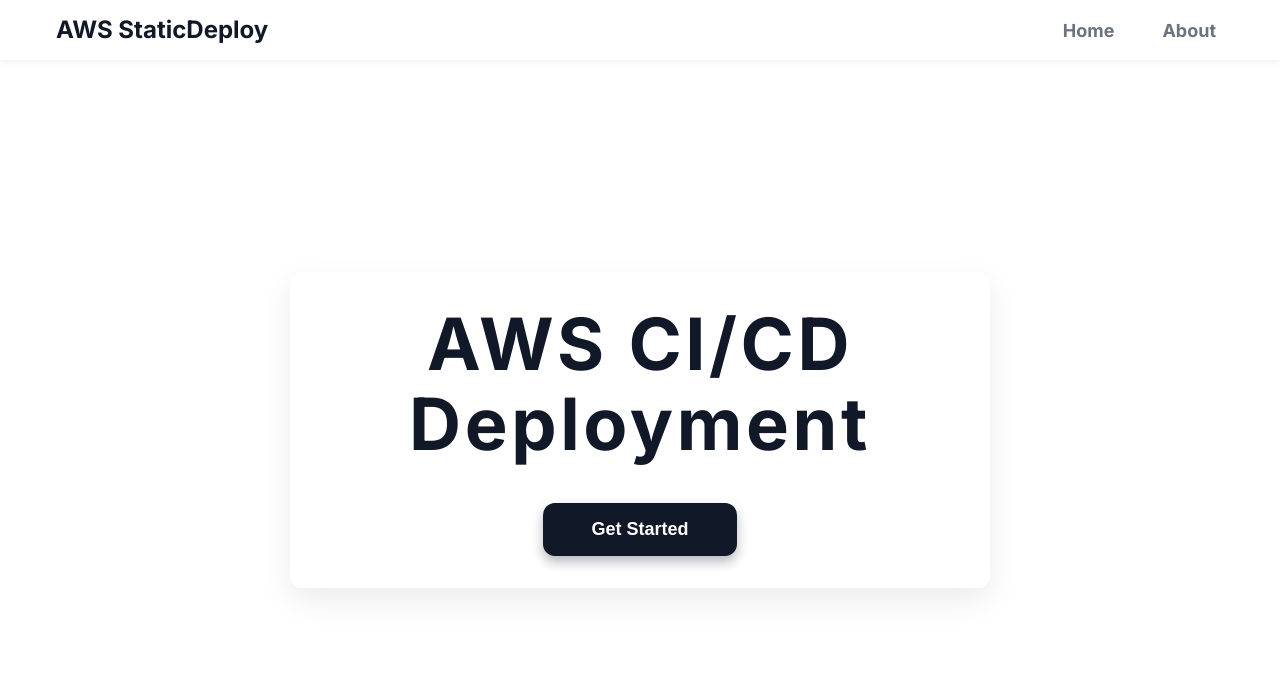
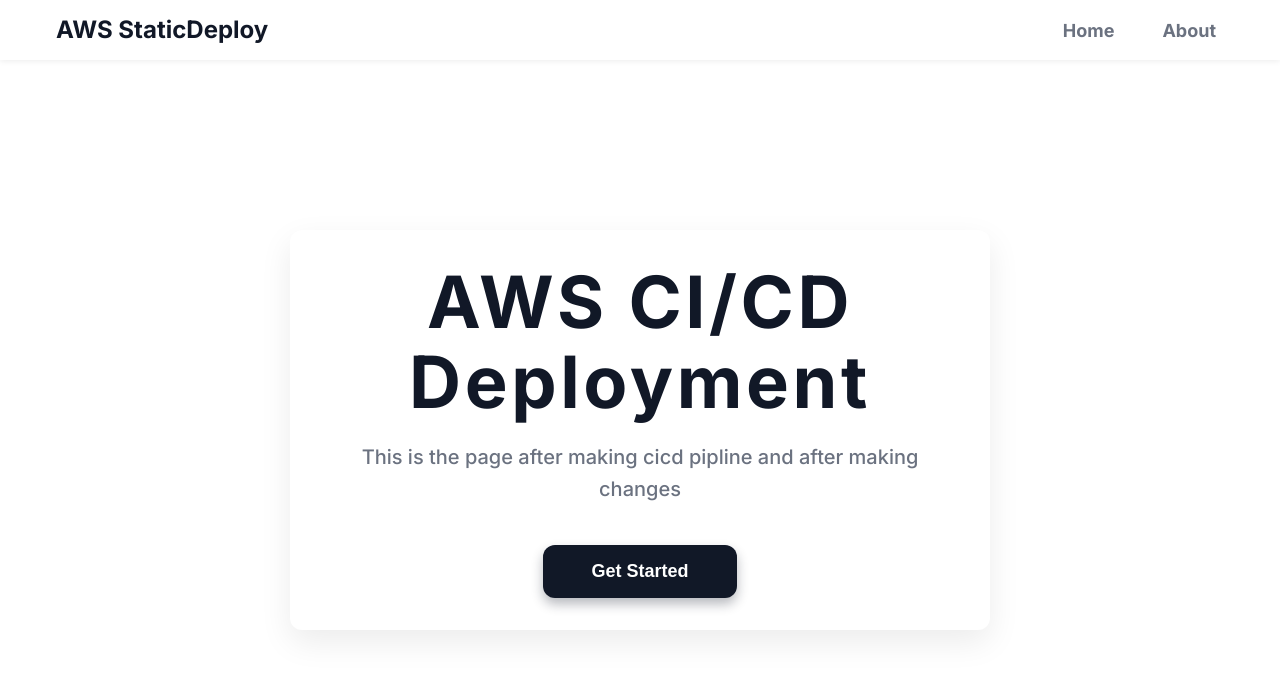
Before and after one commit to suyashchoudhari2022/aws-demo-cicd, a plain HTML site: page index.html in a window 1280 px wide. Drawn offline with Linux system fonts and the light colour scheme.

Commit message:
Update index.html

```diff
--- a/index.html
+++ b/index.html
@@ -185,7 +185,7 @@
 <main>
   <div class="container" role="main" aria-labelledby="main-title">
     <h1 id="main-title" tabindex="0">AWS CI/CD Deployment</h1>
-    <p tabindex="0">
+    <p tabindex="0">  This is the page after making cicd pipline and after making changes
     </p>
     <button class="cta-button" aria-label="Get started with AWS CI CD deployment" onclick="alert('Getting started!')">Get Started</button>
   </div>
```
